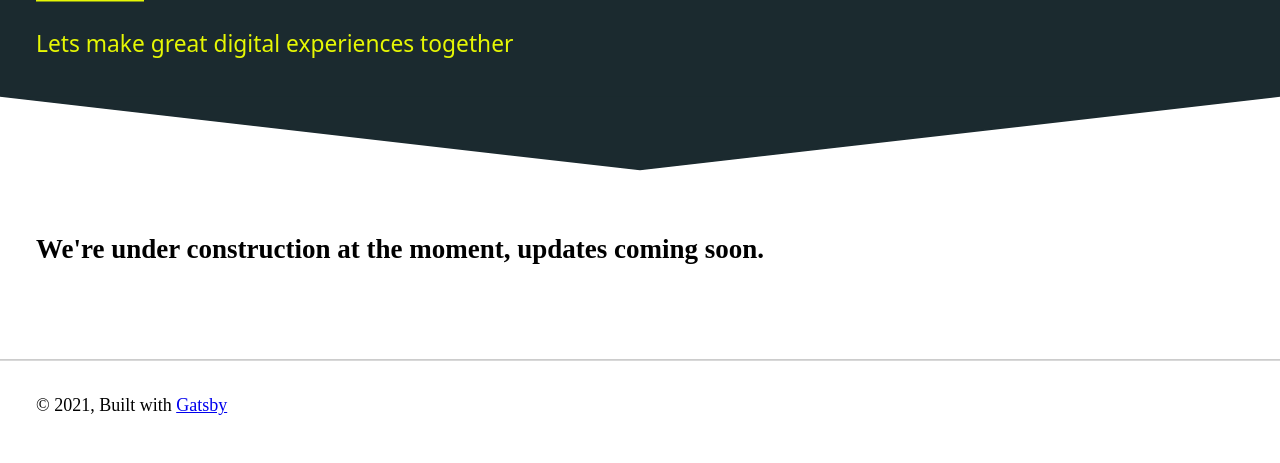
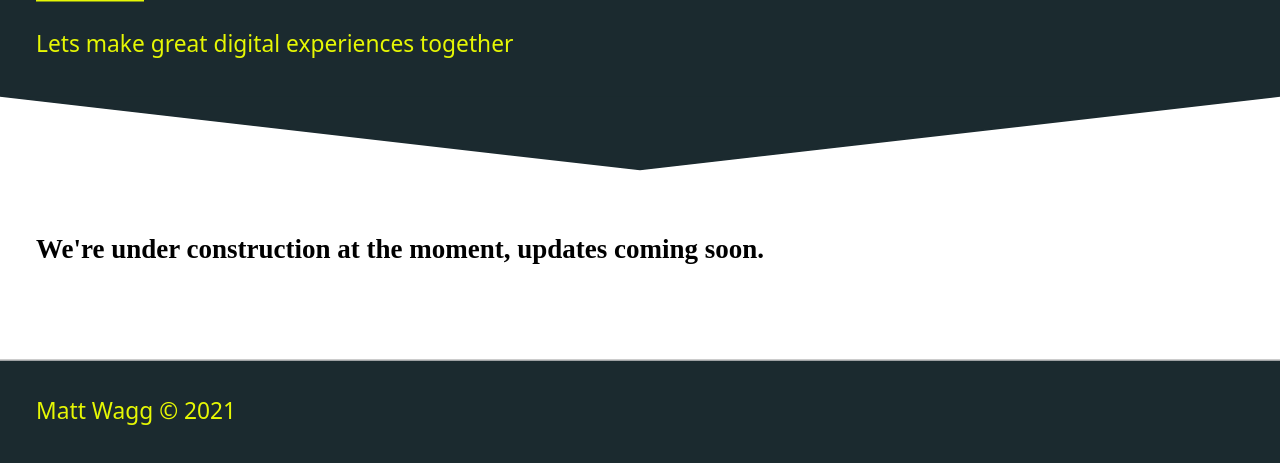
Before and after one commit to wagg-matt/mattwagg.com, a Gatsby site: page / in a window 1280 px wide. Shown: the part 474-937 px from the top of the page. Built offline with nearby package versions, Linux system fonts and the light colour scheme; Gatsby itself is replaced by a stand-in of ours.

Commit message:
updated footer component

```diff
--- a/src/components/Footer/index.css
+++ b/src/components/Footer/index.css
@@ -1,7 +1,10 @@
 @import "../custom-properties.css";
 
 .footer {
+  background-color: var(--brand-colour);
   box-shadow: inset 0 0.1rem 0 #ccc;
+  color: var(--yellow);
+  font: 300 var(--type-2) var(--body-font);
 }
 
 .footer__inner {
--- a/src/components/Footer/index.js
+++ b/src/components/Footer/index.js
@@ -4,11 +4,9 @@ import "./index.css";
 
 const Footer = () => (
   <footer className="footer">
-    <div className="footer__inner">
-      © {new Date().getFullYear()}, Built with
-      {` `}
-      <a href="https://www.gatsbyjs.org">Gatsby</a>
-    </div>
+    <p className="footer__inner">
+      Matt Wagg © {new Date().getFullYear()}
+    </p>
   </footer>
 )
 
```
